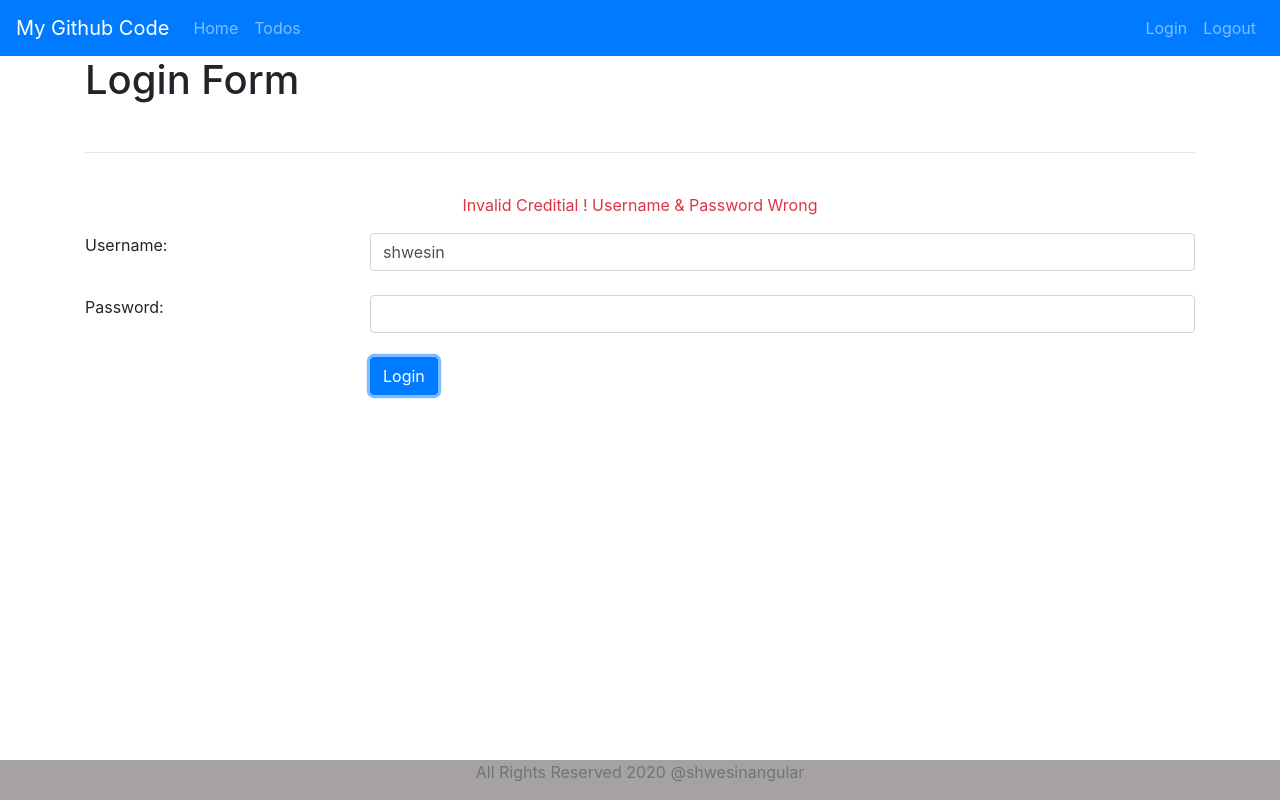
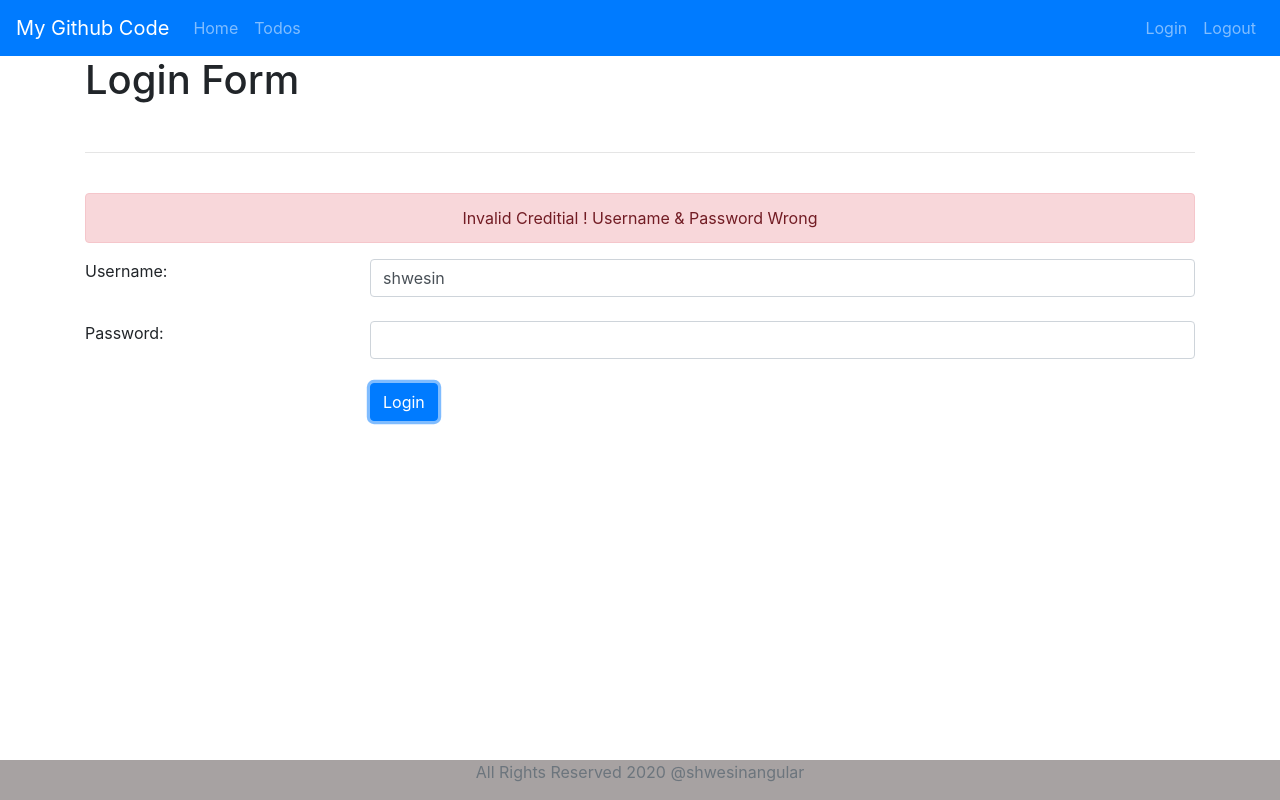
Before and after one commit to shwesin-org-com/angular-login-logout-raw, an Angular app: page /login in a window 1280 px wide. Both pictures are taken after a click on the button "Login". Built offline with nearby package versions, Linux system fonts and the light colour scheme.

Commit message:
ui style modify

```diff
--- a/src/app/error/error.component.html
+++ b/src/app/error/error.component.html
@@ -1,3 +1,5 @@
 <div class="container">
-    <h3 class="text-danger text-center">{{errorMessage}}</h3>
+    <hr ><br />
+    <h1 class="alert alert-danger text-center">{{errorMessage}}</h1><br/>
+    <hr>
 </div>
--- a/src/app/login/login.component.html
+++ b/src/app/login/login.component.html
@@ -1,7 +1,7 @@
 <div class="container">
     <h1>Login Form</h1><br />
     <hr><br />
-    <p *ngIf='invalidLogin' class="text-danger text-center">{{errorMessage}}</p>
+    <p *ngIf='invalidLogin' class="alert alert-danger text-center">{{errorMessage}}</p>
     <div class="row">
         <div class="col-sm-3">Username:</div>
         <div class="col-sm-9"><input class="form-control" type="text" name="username" [(ngModel)]="username"></div>
--- a/src/app/logout/logout.component.html
+++ b/src/app/logout/logout.component.html
@@ -1,5 +1,5 @@
 <div class="container">
     <hr /><br />
-    <h1 class="text-center text-success">You logout from this system</h1><br />
+    <h1 class="text-center alert alert-success">You logout from this system</h1><br />
     <hr />
 </div>
```
